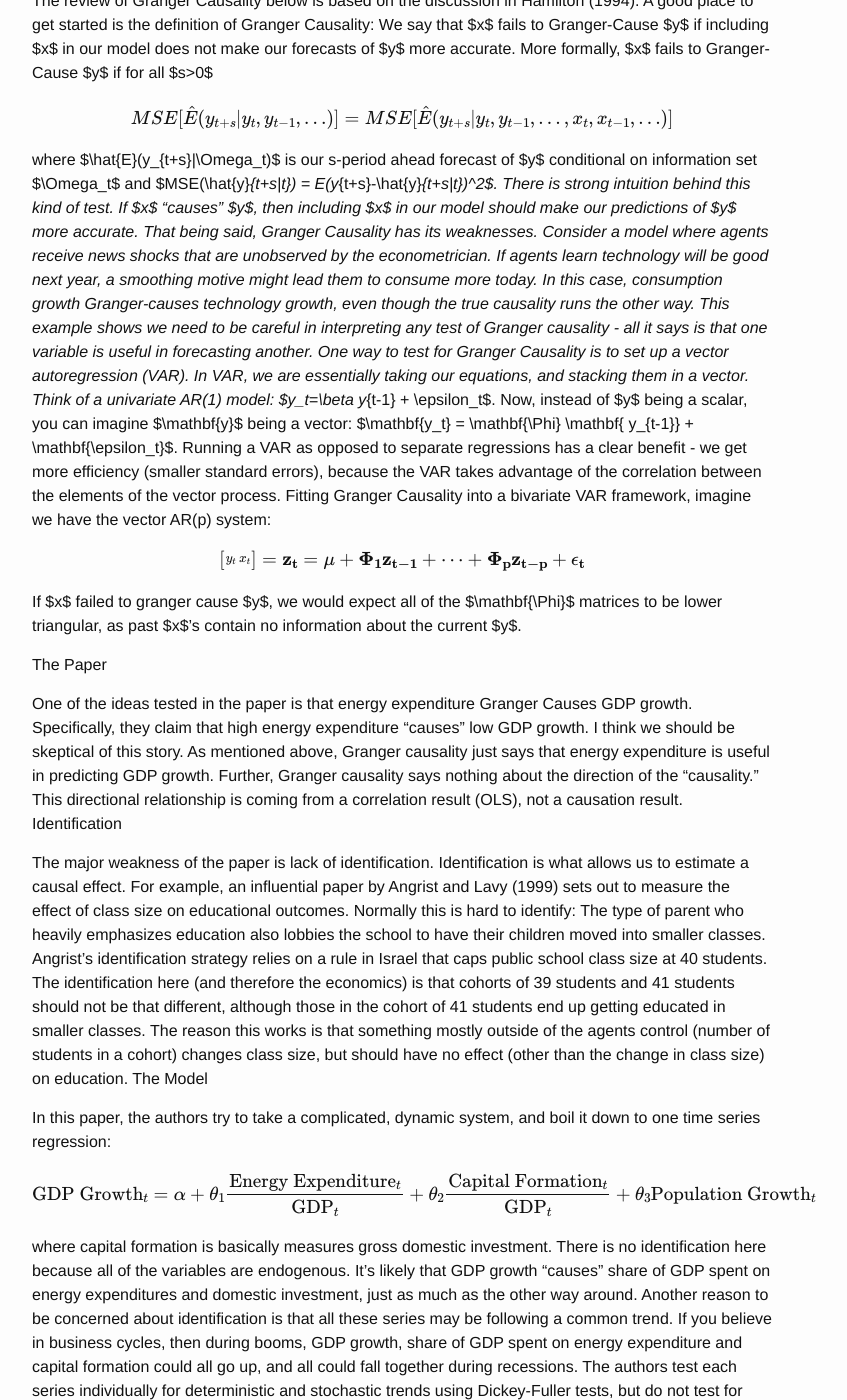
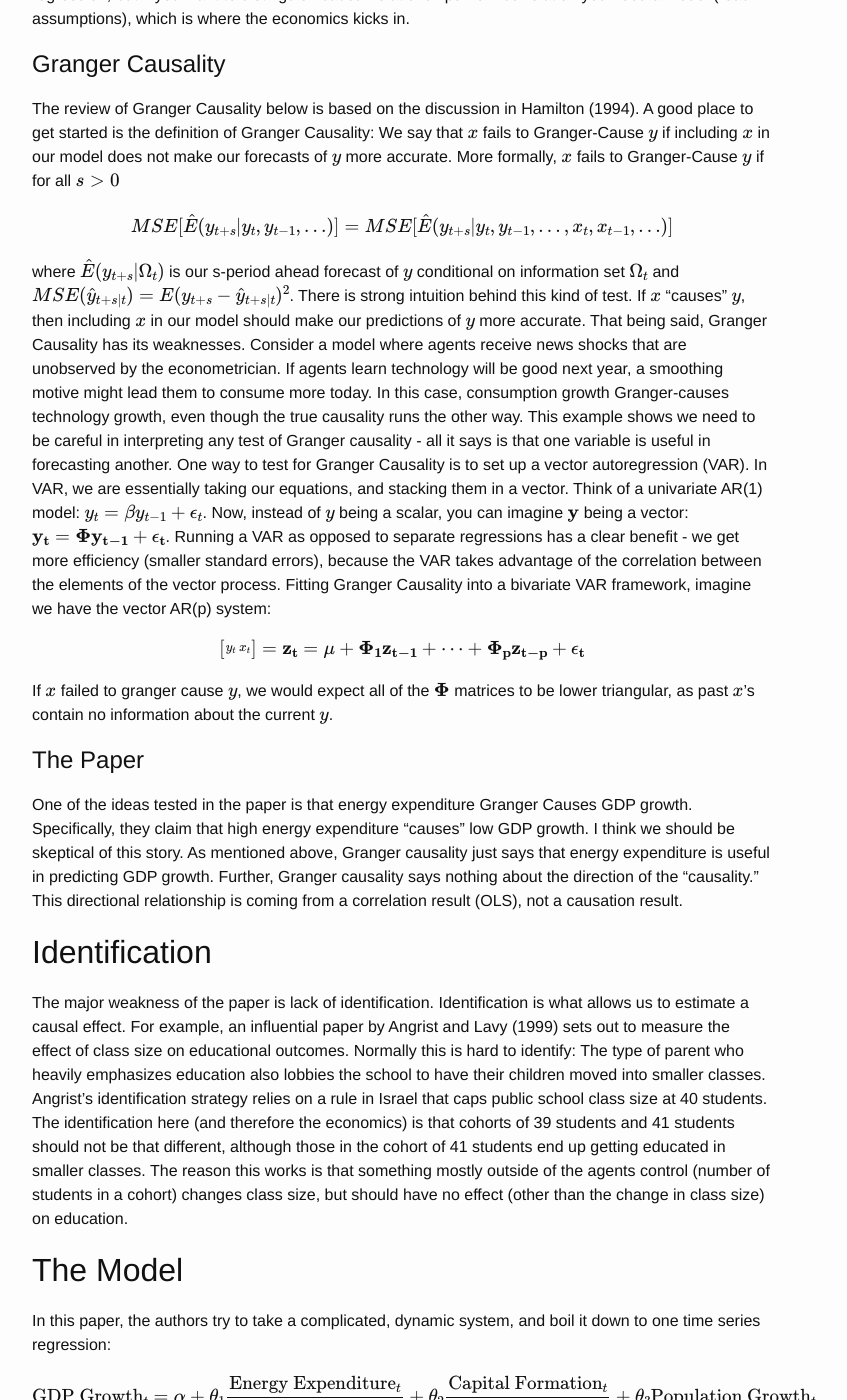
Before and after one commit to mcsammon/mcsammon.github.io, a Jekyll site: the page built from _posts/2016-06-16-post_V2.markdown, in a window 1280 px wide and 1400 px high, scrolled down 420 px. Shown: the whole window, without its empty margins (238-1085 px from the left). Built offline with Jekyll 4.4.1, drawn with Linux system fonts in a browser that asks for light colours; formulas are drawn with MathJax 3; some of the changed text lies outside the part shown.

Commit message:
Fixed Headers

```diff
--- a/_posts/2016-06-16-post_V2.markdown
+++ b/_posts/2016-06-16-post_V2.markdown
@@ -1,22 +1,22 @@
 ---
 layout: page
-title:  "Motivation: Relative Price of Put Options"
+title:  "Article Review: Energy expenditure, economic growth and the minimum EROI of society, Fizaine and Court (2016)"
 ---
 
-Introduction
+<h1>Introduction</h1>
 
 Many environmental economics articles complain about "mainstream" economics not taking them seriously.  The problem is, just using popular statistical techniques is not economics.  Anyone can run a regression, but if you want to distinguish causal relationships from correlation you need a model (read: assumptions), which is where the economics kicks in.
 
-Granger Causality
+<h1>Granger Causality</h1>
 
 The review of Granger Causality below is based on the discussion in Hamilton (1994).
-A good place to get started is the definition of Granger Causality: We say that $x$ fails to Granger-Cause $y$ if including $x$ in our model does not make our forecasts of $y$ more accurate. More formally, $x$ fails to Granger-Cause $y$ if for all $s>0$
+A good place to get started is the definition of Granger Causality: We say that $$x$$ fails to Granger-Cause $$y$$ if including $$x$$ in our model does not make our forecasts of $$y$$ more accurate. More formally, $$x$$ fails to Granger-Cause $$y$$ if for all $$s>0$$
 \begin{equation}
 MSE[\hat{E}(y_{t+s}| y_t, y_{t-1}, \dots) ]= MSE[\hat{E}(y_{t+s}| y_t, y_{t-1}, \dots, x_t, x_{t-1}, \dots)]
 \end{equation}
-where $\hat{E}(y_{t+s}|\Omega_t)$ is our s-period ahead forecast of $y$ conditional on information set $\Omega_t$ and $MSE(\hat{y}_{t+s|t}) = E(y_{t+s}-\hat{y}_{t+s|t})^2$.
-There is strong intuition behind this kind of test. If $x$ "causes" $y$, then including $x$ in our model should make our predictions of $y$ more accurate. That being said, Granger Causality has its weaknesses. Consider a model where agents receive news shocks that are unobserved by the econometrician. If agents learn technology will be good next year, a smoothing motive might lead them to consume more today. In this case, consumption growth Granger-causes technology growth, even though the true causality runs the other way. This example shows we need to be careful in interpreting any test of Granger causality - all it says is that one variable is useful in forecasting another.
-One way to test for Granger Causality is to set up a vector autoregression (VAR). In VAR, we are essentially taking our equations, and stacking them in a vector. Think of a univariate AR(1) model: $y_t=\beta y_{t-1} + \epsilon_t$. Now, instead of $y$ being a scalar, you can imagine $\mathbf{y}$ being a vector: $\mathbf{y_t} = \mathbf{\Phi} \mathbf{ y_{t-1}} + \mathbf{\epsilon_t}$. Running a VAR as opposed to separate regressions has a clear benefit - we get more efficiency (smaller standard errors), because the VAR takes advantage of the correlation between the elements of the vector process.
+where $$\hat{E}(y_{t+s}|\Omega_t)$$ is our s-period ahead forecast of $$y$$ conditional on information set $$\Omega_t$$ and $$MSE(\hat{y}_{t+s|t}) = E(y_{t+s}-\hat{y}_{t+s|t})^2$$.
+There is strong intuition behind this kind of test. If $$x$$ "causes" $$y$$, then including $$x$$ in our model should make our predictions of $$y$$ more accurate. That being said, Granger Causality has its weaknesses. Consider a model where agents receive news shocks that are unobserved by the econometrician. If agents learn technology will be good next year, a smoothing motive might lead them to consume more today. In this case, consumption growth Granger-causes technology growth, even though the true causality runs the other way. This example shows we need to be careful in interpreting any test of Granger causality - all it says is that one variable is useful in forecasting another.
+One way to test for Granger Causality is to set up a vector autoregression (VAR). In VAR, we are essentially taking our equations, and stacking them in a vector. Think of a univariate AR(1) model: $$y_t=\beta y_{t-1} + \epsilon_t$$. Now, instead of $$y$$ being a scalar, you can imagine $$\mathbf{y}$$ being a vector: $$\mathbf{y_t} = \mathbf{\Phi} \mathbf{ y_{t-1}} + \mathbf{\epsilon_t}$$. Running a VAR as opposed to separate regressions has a clear benefit - we get more efficiency (smaller standard errors), because the VAR takes advantage of the correlation between the elements of the vector process.
 Fitting Granger Causality into a bivariate VAR framework, imagine we have the vector AR(p) system:
 \begin{equation}
 \left[
@@ -25,43 +25,51 @@ y_t \\ x_t
 \end{smallmatrix}
 \right] = \mathbf{z_t} = \mathbf{\mu} + \mathbf{\Phi_1} \mathbf{z_{t-1}} + \dots + \mathbf{\Phi_p} \mathbf{z_{t-p}} + \mathbf{\epsilon_t}
 \end{equation}
-If $x$ failed to granger cause $y$, we would expect all of the $\mathbf{\Phi}$ matrices to be lower triangular, as past $x$'s contain no information about the current $y$.
+If $$x$$ failed to granger cause $$y$$, we would expect all of the $$\mathbf{\Phi}$$ matrices to be lower triangular, as past $$x$$'s contain no information about the current $$y$$.
 
-The Paper
+<h1>The Paper</h1>
 
 One of the ideas tested in the paper is that energy expenditure Granger Causes GDP growth. Specifically, they claim that high energy expenditure "causes" low GDP growth. I think we should be skeptical of this story. As mentioned above, Granger causality just says that energy expenditure is useful in predicting GDP growth. Further, Granger causality says nothing about the direction of the "causality." This directional relationship is coming from a correlation result (OLS), not a causation result.
-Identification
+
+<h2>Identification</h2>
 
 The major weakness of the paper is lack of identification. Identification is what allows us to estimate a causal effect. For example, an influential paper by Angrist and Lavy (1999) sets out to measure the effect of class size on educational outcomes. Normally this is hard to identify: The type of parent who heavily emphasizes education also lobbies the school to have their children moved into smaller classes. Angrist's identification strategy relies on a rule in Israel that caps public school class size at 40 students. The identification here (and therefore the economics) is that cohorts of 39 students and 41 students should not be that different, although those in the cohort of 41 students end up getting educated in smaller classes. The reason this works is that something mostly outside of the agents control (number of students in a cohort) changes class size, but should have no effect (other than the change in class size) on education.
-The Model
+
+<h2>The Model</h2>
 
 In this paper, the authors try to take a complicated, dynamic system, and boil it down to one time series regression:
 \begin{equation}
-\text{GDP Growth}_t = \alpha + \theta_1 \frac{\text{Energy Expenditure$_t$}}{\text{GDP$_t$}} + \theta_2 \frac{\text{Capital Formation$_t$}}{\text{GDP$_t$}} + \theta_3 \text{Population Growth$_t$}
+\text{GDP Growth}_t = \alpha + \theta_1 \frac{\text{Energy Expenditure$$_t$$}}{\text{GDP$$_t$$}} + \theta_2 \frac{\text{Capital Formation$$_t$$}}{\text{GDP$$_t$$}} + \theta_3 \text{Population Growth$$_t$$}
 \end{equation}
 where capital formation is basically measures gross domestic investment.
 There is no identification here because all of the variables are endogenous. It's likely that GDP growth "causes" share of GDP spent on energy expenditures and domestic investment, just as much as the other way around.
 Another reason to be concerned about identification is that all these series may be following a common trend. If you believe in business cycles, then during booms, GDP growth, share of GDP spent on energy expenditure and capital formation could all go up, and all could fall together during recessions. The authors test each series individually for deterministic and stochastic trends using Dickey-Fuller tests, but do not test for cointegration.
-Finally, I think the authors are overestimating the power of linear regression. It's important to remember that OLS is giving us conditional means, not exact responses. When trying to determine the threshold value of energy expenditure that makes growth "impossible", they just set the left hand side of their model to zero and solve for the value of $\theta_1$ that fits with the rest of the parameters. The problem is, all these coefficients are average effects, meaning growth is still very possible even when $\theta_1$ is above this threshold value - there is no causality here. Further, I'm not sure how we should interpret this algebraic manipulation of the model unless the model is exactly correct (and no model is every exactly correct).
-Improvements
+Finally, I think the authors are overestimating the power of linear regression. It's important to remember that OLS is giving us conditional means, not exact responses. When trying to determine the threshold value of energy expenditure that makes growth "impossible", they just set the left hand side of their model to zero and solve for the value of $$\theta_1$$ that fits with the rest of the parameters. The problem is, all these coefficients are average effects, meaning growth is still very possible even when $$\theta_1$$ is above this threshold value - there is no causality here. Further, I'm not sure how we should interpret this algebraic manipulation of the model unless the model is exactly correct (and no model is every exactly correct).
+
+<h1>Improvements</h1>
 
 The work is important, so I propose some ways to introduce more economics into their analysis. The best way to go would be to set up a model from scratch to understand why EROI changes over time (think of a model with different types of investment, one of them being energy, whose return is governed by EROI). Rather than do this, I suggest some ways the authors could get identification within their existing framework.
-Strctural VAR (SVAR)
+
+<h2>Strctural VAR (SVAR)</h2>
 
 Think of a very simple VAR with 3 variables: GDP growth, a measure of energy prices (ex. oil), and a measure of energy expenditure(EE). Assume all the variables have been appropriately transformed so they are stationary. We will try to impose some assumptions on the estimated parameters, based on an "economic" story, to identify the structural shocks.
-Short Run Restrictions
+
+<h2>Short Run Restrictions</h2>
 
 Suppose we place the following restrictions on the estimated parameters:
 1) Oil prices are not contemporaneously affected by GDP nor EE
 2) EE is contemporaneously affected by price, but not GDP.
 The first restriction comes from the idea that prices might be slow to respond to changes in EE or GDP and the second comes from the fact that EE will respond quickly to prices, but more slowly to GDP. We can now use the Cholesky decomposition to identify the shocks, as the Cholesky factor for a lower-triangular matrix is unique. See Sims (1980) for more on this.
-Long Run Restrictions
+
+<h2>Long Run Restrictions</h2>
 
 Another way to get identification is to make long-run restrictions. This means looking for shocks that have long run effects on some variables, but not others. With our 3 variable system, we would need to make 3 restrictions to get identification. As above, it is not obvious which restrictions are correct. One possible line of reasoning is: Suppose we believe that shocks to oil prices and EE have no long-term effect on GDP (for example - a cold winter that causes people to consume more home heating oil should not change GDP in the long run). Further, suppose that a shock to EE has no long term effect on oil prices (once demand dies down, oil goes back to long term price path).
 I think these assumptions do not seem very plausible, and they should come out of a more formal model. This could be done by setting up data generating processes for oil prices and EE to have transitory and permanent components, putting it into an RBC model and solving by hand to understand the time series dynamics of interest.
-Empirics
+
+<h2>Empirics</h2>
 
 Running these VARs using real GDP growth, change in real oil price and change in real per-capita expenditures on energy goods and services in the US yielded disappointing results. The impulse response functions are essentially the same, regardless of whether we impose the short or long run restrictions. This is not surprising though, as in the unrestricted VAR the only statistically significant parameters are the coefficients on the variables own lags (so in these series, the restrictions are not binding). Further, Granger-Causality tests show that the only statistically significant Granger-causal relationship is changes in oil prices precede changes in energy expenditure. More thought should go into the data series of interest, as I believe there should be some covariance between GDP growth, energy prices and energy expenditures.
-Summary
+
+<h1>Summary</h1>
 
 In the end, I think environmental economics has a lot of important points to make. The key to bringing these ideas to the "mainstream" is to add more economic reasoning into the models. A goal for future research would be a complete macroeconomic model which accounts for changes in EROI in a meaningful way, not just as another type of "capital" with a different return on investment.
```
